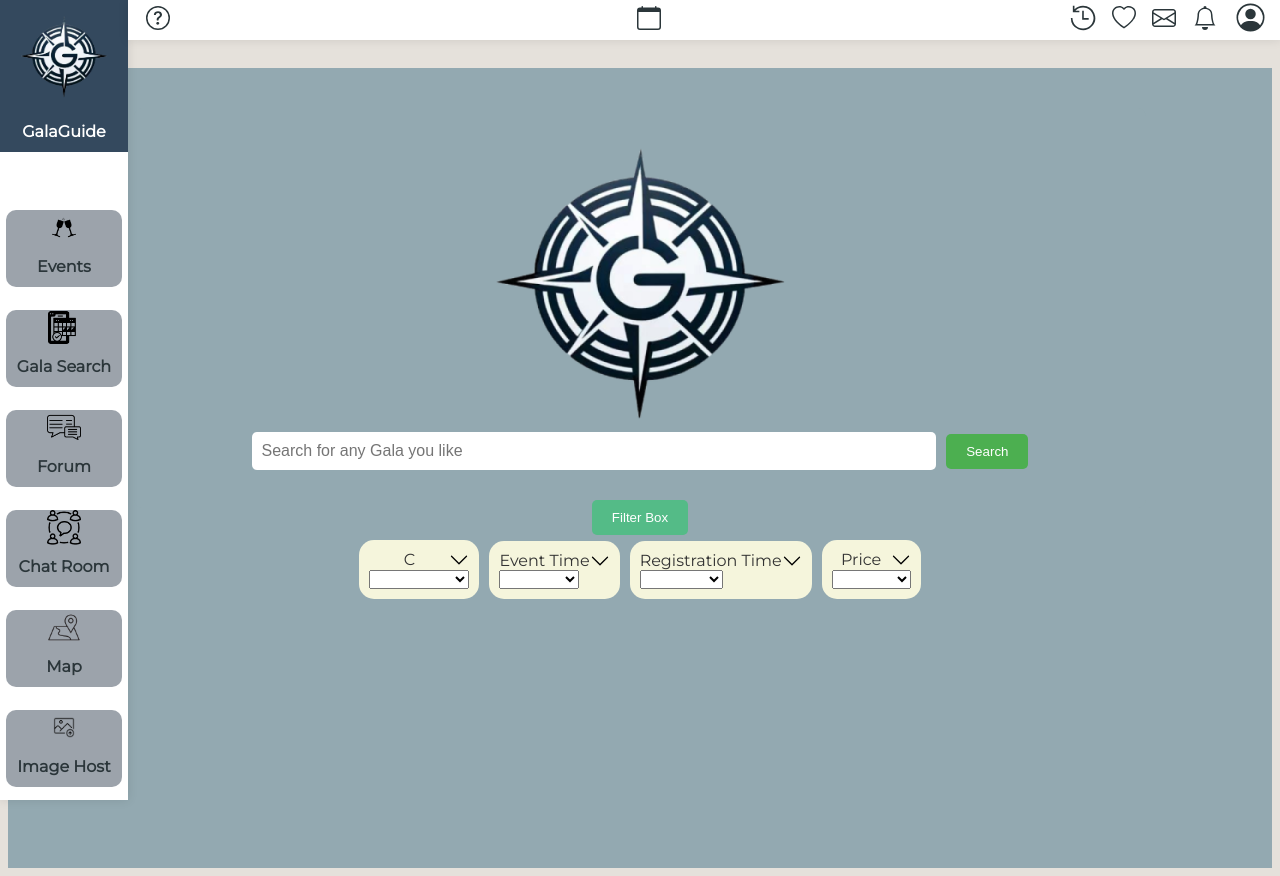
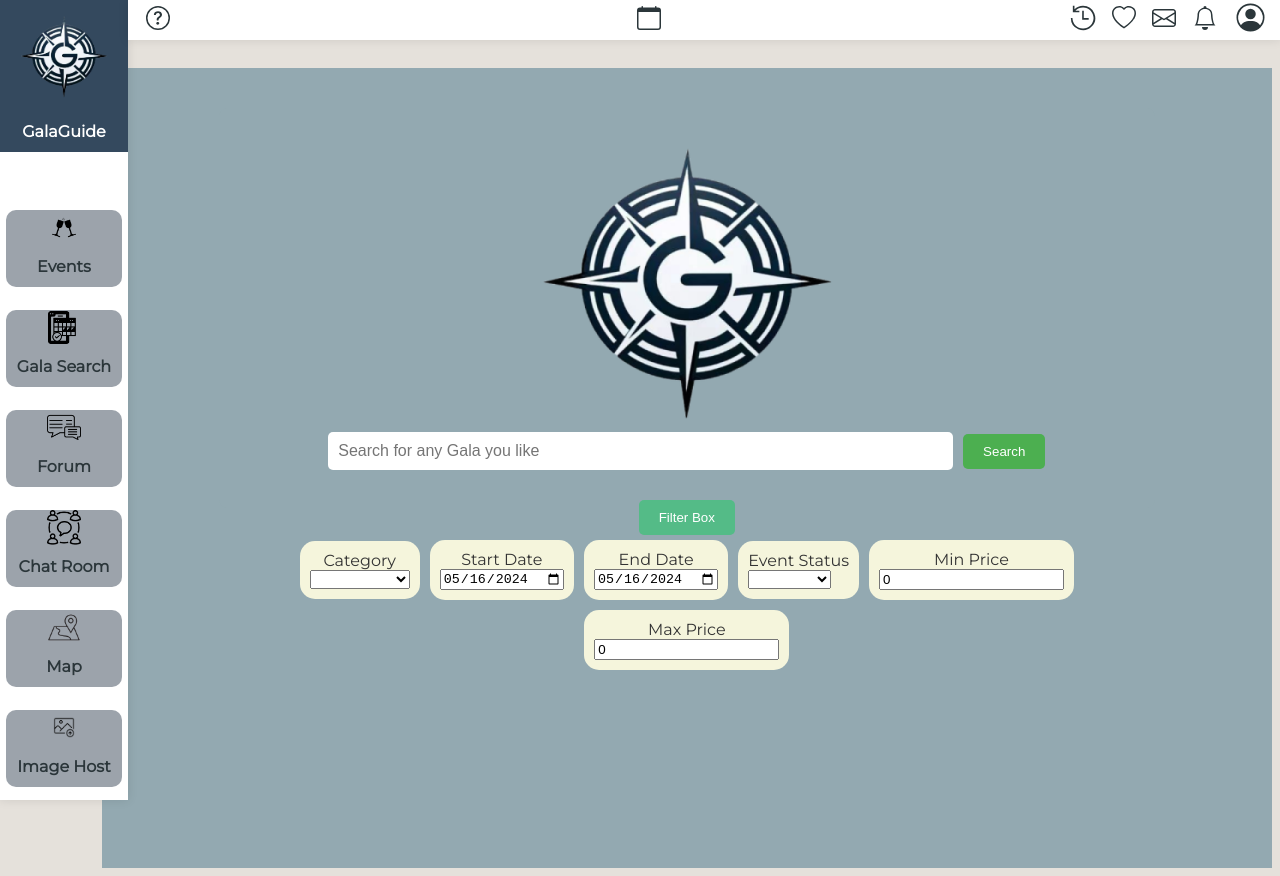
Before and after one commit to sustech-cs304/galaguide, a Vue app in the folder galaguide/: page /search in a window 1280 px wide. Both pictures are taken after a click on the button "Filter Box". Built offline with nearby package versions, Linux system fonts and the light colour scheme; what v-calendar, vue3-marquee would draw is missing.

Commit message:
Modify and adjust filter

```diff
--- a/galaguide/src/components/events/EventSearch.vue
+++ b/galaguide/src/components/events/EventSearch.vue
@@ -1,6 +1,7 @@
 <template>
-	<div style="width: 15%;">
-
+	<div style="display: flex; flex-direction: row;">
+		<div style="width: 15%; display: flex;">
+			<h2>This is side bar</h2>
 		</div>
 		<div class="event-center">
 			<div class="search-container">
@@ -23,6 +24,7 @@
 			</div>
 
 		</div>
+	</div>
 </template>
 
 <script setup>
@@ -31,16 +33,16 @@ import axios from 'axios';
 import SearchBox from './SearchBox.vue';
 import EventCard from './EventCard.vue';
 // TODO: implement the search query and filter logic
-const searchQuery = ref('');
+// const searchQuery = ref('');
 const selectedFilters = reactive([
-	{ name: 'Category', options: ['Sport', 'Music', 'Lecture'], selected: []},
-	{ name: 'Time', options: ['Morning', 'Afternoon', 'Evening'], selected: []},
-	{ name: 'Price', options: ['Free', 'Paid'], selected: []},
-	{ name: 'Status', options: ['Upcoming', 'Ongoing', 'Past'], selected: []}
+	{ name: 'Category', options: ['Sport', 'Music', 'Lecture'], selected: [] },
+	{ name: 'Time', options: ['Morning', 'Afternoon', 'Evening'], selected: [] },
+	{ name: 'Price', options: ['Free', 'Paid'], selected: [] },
+	{ name: 'Status', options: ['Upcoming', 'Ongoing', 'Past'], selected: [] }
 ]);
 
 const searchResults = ref([]);
-const filteredResults = ref([]);
+// const filteredResults = ref([]);
 onMounted(() => {
 	fetchEvents();
 });
@@ -68,7 +70,7 @@ const toggleFilter = (category, option) => {
 };
 
 const isSelected = (category, option) => {
-	console.log(category, option);
+	return selectedFilters.find((filter) => filter.name === category)?.selected.includes(option);
 };
 
 </script>
@@ -81,6 +83,7 @@ const isSelected = (category, option) => {
 	padding: 20px;
 	display: flex;
 	flex-direction: column;
+	width: 80%;
 
 }
 
--- a/galaguide/src/components/events/SearchHomePage/FilterBox.vue
+++ b/galaguide/src/components/events/SearchHomePage/FilterBox.vue
@@ -6,24 +6,19 @@
         <div :class="filters" v-show="showFilters">
             <div class="dropdown">
                 <label class="label">Category</label>
-                <img class="chevronDownIcon" alt="Expand" src="@/assets/chevron-down.svg" />
-
             </div>
             <div class="dropdown">
                 <label class="label">Event Time</label>
-                <img class="chevronDownIcon" alt="Expand" src="@/assets/chevron-down.svg" />
             </div>
             <div class="dropdown">
                 <label class="label">
                     Registration Time
                 </label>
-                <img class="chevronDownIcon" alt="Expand" src="@/assets/chevron-down.svg" />
             </div>
             <div class="dropdown">
                 <label class="label">
                     Price
                 </label>
-                <img class="chevronDownIcon" alt="Expand" src="@/assets/chevron-down.svg" />
             </div>
             <!-- Repeat dropdown structure for each filter as needed -->
         </div>
--- a/galaguide/src/components/events/SearchHomePage/SearchCenter.vue
+++ b/galaguide/src/components/events/SearchHomePage/SearchCenter.vue
@@ -1,4 +1,6 @@
 <template>
+	<div style="display: flex; flex-direction: row;">
+		<div style="display: flex; width: 8%;"></div>
 		<div class="search-center">
 			<main class="main-container">
 				<div class="main-content">
@@ -13,7 +15,6 @@
 					</div>
 
 					<div class="content">
-
 						<div :class="filterBox">
 							<button class="filterBoxButton" @click="toggleFilters">
 								Filter Box
@@ -21,8 +22,7 @@
 
 							<div :class="filters" v-show="showFilters">
 								<div class="dropdown">
-								<label class="label">C</label>
-								<img class="chevronDownIcon" alt="Expand" src="@/assets/chevron-down.svg" />
+									<label class="label">Category</label>
 									<select v-model="category" style="display: block;">
 										<option v-for="option in category_options" :key="option.value" :value="option.value">
 											{{ option.label }}
@@ -31,54 +31,64 @@
 								</div>
 
 								<div class="dropdown">
-								<label class="label">Event Time</label>
-								<img class="chevronDownIcon" alt="Expand" src="@/assets/chevron-down.svg" />
-								<select v-model="event_time" style="display: block;">
-									<option v-for="option in event_time_options" :key="option" :value="option">
-										{{ option }}
-									</option>
-								</select>
+									<label class="label">Start Date</label>
+									<input type="date" v-model="start_date" style="display: block;">
+
 								</div>
+
 								<div class="dropdown">
-								<label class="label">
-									Registration Time
-								</label>
-								<img class="chevronDownIcon" alt="Expand" src="@/assets/chevron-down.svg" />
+									<label class="label">End Date</label>
+									<input type="date" v-model="end_date" style="display: block;">
+								</div>
+
+								<div class="dropdown">
+									<label class="label">Event Status</label>
 									<select v-model="event_status" style="display: block;">
 										<option v-for="option in event_status_options" :key="option" :value="option">
 											{{ option }}
 										</option>
 									</select>
 								</div>
+
 								<div class="dropdown">
-								<label class="label">
-									Price
-								</label>
-								<img class="chevronDownIcon" alt="Expand" src="@/assets/chevron-down.svg" />
-								<select v-model="price" style="display: block;">
-									<option v-for="option in price_options" :key="option" :value="option">
-										{{ option }}
-									</option>
-								</select>
+									<label class="label">Min Price</label>
+									<input type="number" v-model="min_price" style="display: block;">
 								</div>
-							<!-- Repeat dropdown structure for each filter as needed -->
+
+								<div class="dropdown">
+									<label class="label">Max Price</label>
+									<input type="number" v-model="max_price" style="display: block;">
+								</div>
+							</div>
+							<div>
+								<span v-if="(min_price > max_price) && showFilters" class="error">The max price must be greater than the
+									min
+									price.</span>
+								<br>
+								<span v-if="(start_date > end_date) && showFilters" class="error">"The end date must be later than the
+									start
+									date."</span>
 							</div>
 						</div>
 					</div>
 				</div>
 			</main>
 		</div>
+	</div>
 </template>
 
 
 
 <script lang="js" setup>
-import { ref } from "vue";
-//import FilterBox from "./FilterBox.vue";
+import { ref, } from "vue";
 const category = ref("")
-const event_time = ref("")
+//initialize start date and end date with the current date
+const start_date = ref(new Date().toISOString().substr(0, 10))
+const end_date = ref(new Date().toISOString().substr(0, 10))
 const event_status = ref("")
-const price = ref("")
+const min_price = ref(0)
+const max_price = ref(0)
+
 
 const category_options = [
 	{
@@ -103,26 +113,12 @@ const category_options = [
 	},
 ];
 
-const event_time_options = ref([
-	"Morning",
-	"Afternoon",
-	"Evening",
-	"Night",
-]);
-
 const event_status_options = ref([
 	"Upcoming",
 	"Ongoing",
 	"Past",
 ]);
 
-const price_options = ref([
-	"Free",
-	"0 - 50",
-	"50 - 100",
-	"100 - 200",
-	"200+",
-]);
 
 
 const showFilters = ref(false);
@@ -268,5 +264,6 @@ const toggleFilters = () => {
 	width: 20px;
 	/* Size of the chevron icon */
 	float: right;
+	align-self: center;
 }
 </style>
```
Also changed, not shown: 1 other file (tests, documents, lock files or other folders). Lines whose indentation alone changed are shown as unchanged.
